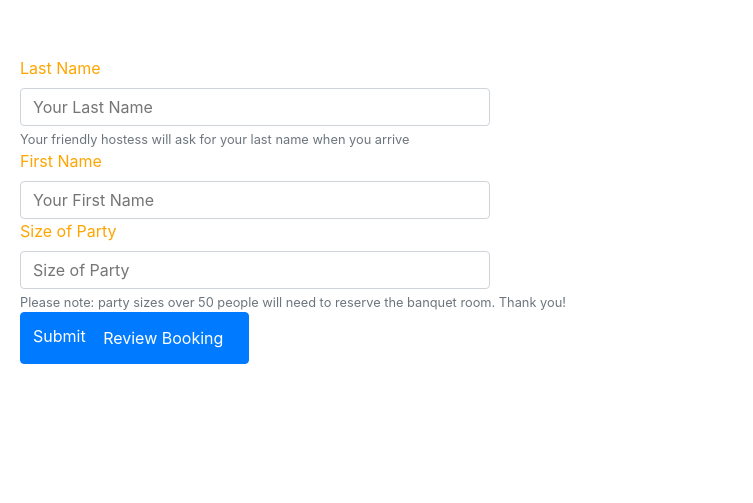
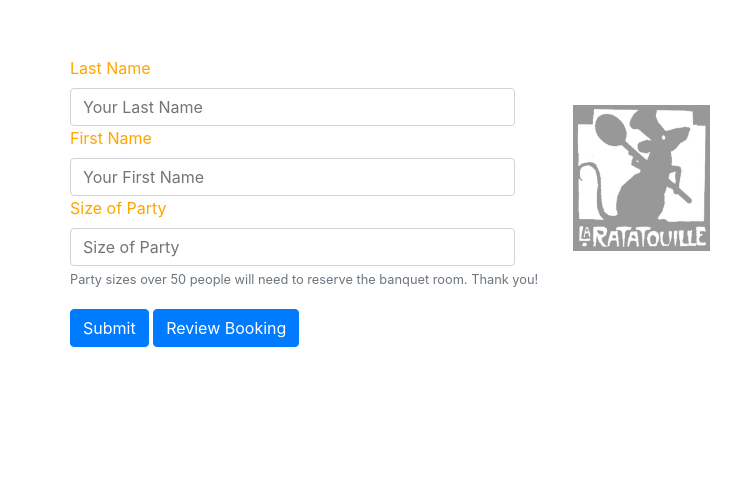
Before and after one commit to GraceEskew/Restaurant, a plain HTML site: page index.html in a window 1280 px wide. Shown: the whole page, without its empty margins (0-753 px from the left). Drawn offline with Linux system fonts and the light colour scheme.

Commit message:
added new stylings & icon to css

```diff
--- a/index.html
+++ b/index.html
@@ -20,7 +20,6 @@
         <div class="lastName">
           <label2 for="lastName">Last Name</label2>
           <input type="lastName" class="form-control2" id="examplelastName" placeholder="Your Last Name">
-          <small id="resHelp" class="form-text text-muted">Your friendly hostess will ask for your last name when you arrive</small>
         </div>
         </div>
 
@@ -32,13 +31,15 @@
         <div class="form-partySize">
             <label for="numberInParty">Size of Party</label>
             <input type="numberInParty" class="form-control2" id="exampleNumber" placeholder="Size of Party">
-            <small id="resHelp" class="form-text text-muted">Please note: party sizes over 50 people will need to reserve the banquet room. Thank you!</small>
+            <small id="resHelp" class="form-text text-muted">Party sizes over 50 people will need to reserve the banquet room. Thank you!</small>
         </div>
         </div>
 
-        <button2 type="Submit" class="btn btn-primary">Submit</button>
-        <button type="ReviewBooking" class=" btn btn-primary">Review Booking</button>
+        <button id="submit" type="Submit" class="btn btn-primary ml-40">Submit</button>
+        <button id="review" type="ReviewBooking" class=" btn btn-primary ml-40">Review Booking</button>
       </form>
+
+      <img src="images/icon.jpg" alt="restIcon">
 
 
 </body>
--- a/style.css
+++ b/style.css
@@ -1,16 +1,32 @@
 html {
     width: 960px;
     height: auto;
+    background-color: white;
 }
 
 body {
-    padding-top: 20px;
-    padding-left: 20px;
+    background-color: white;
+    padding-left: 50px;
+
+}
+
+img {
+    height: 246px;
+    width: 237px;
+    float: right;
+    padding: 50px;
+    margin-top: -445px;
+    margin-right: 200px;
+    opacity: 0.5;
+    filter: Alpha(opacity=50)
+
 }
 
 
 form {
-    padding-top: 20px;
+    height: 500px;
+    padding-top: 40px;
+    padding-left: 20px;
     color: orange;
     background-color: white;
 }
@@ -41,6 +57,6 @@ label2 {
     margin-top: 1.0rem;
 }
 
-.buttons {
-
+#submit, #review {
+    margin-top: 20px;
 }
```
Also changed, not shown: images/icon.jpg (added).
